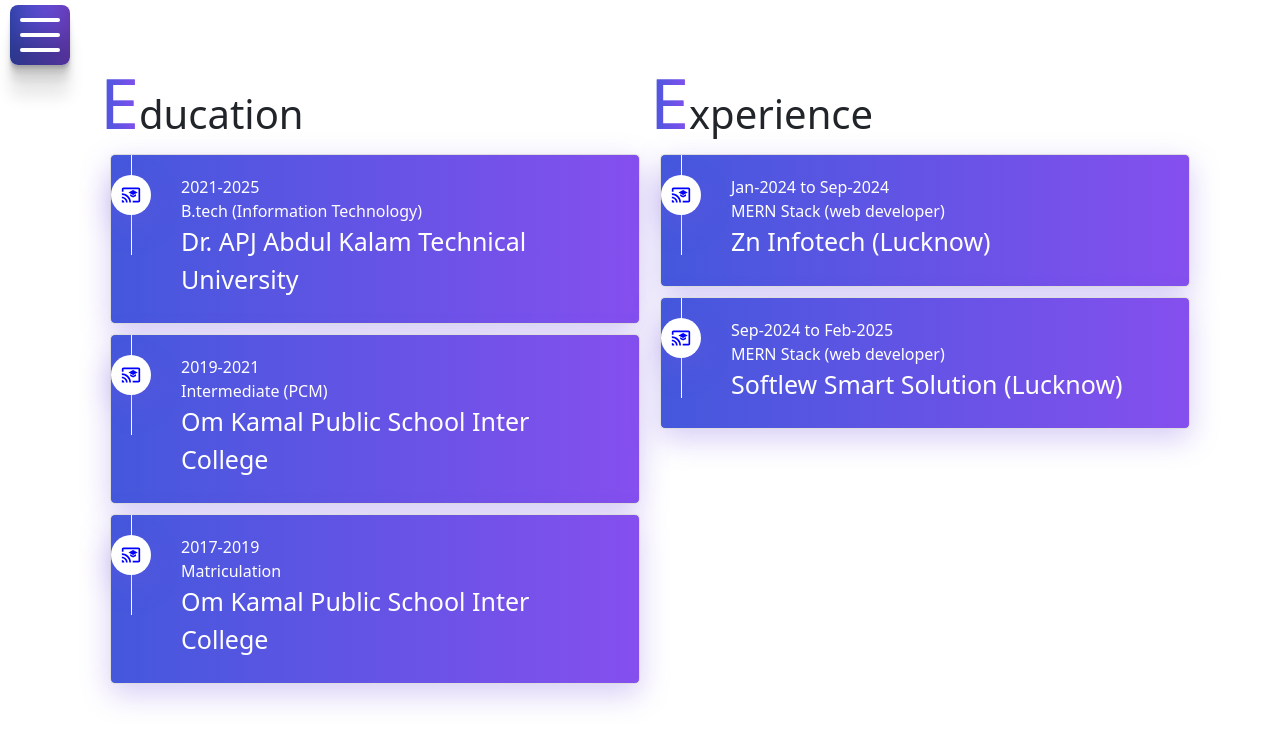
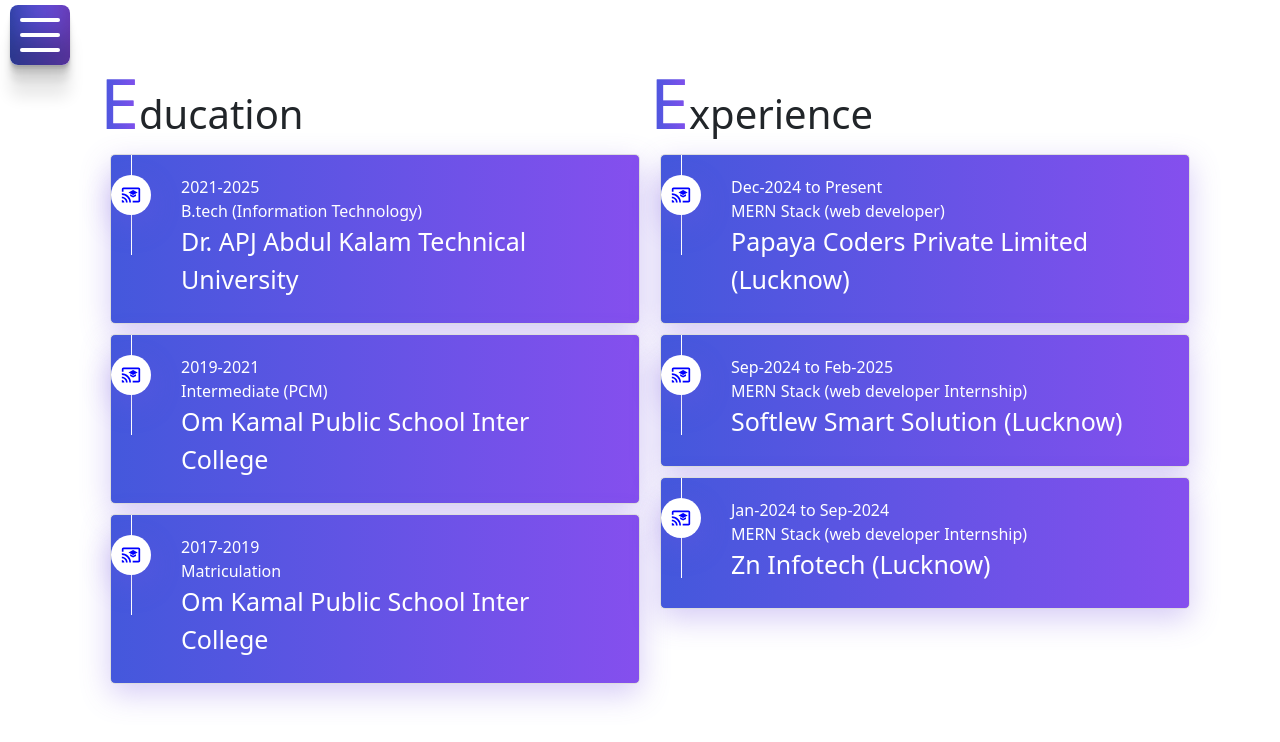
Before and after one commit to Vijay18110/myportfolio, a React (Vite) app: page /education in a window 1280 px wide. Shown: the top 742 px of the page. Built offline with nearby package versions, Linux system fonts and the light colour scheme.

Commit message:
update resume

```diff
--- a/src/pages/Education/index.jsx
+++ b/src/pages/Education/index.jsx
@@ -14,8 +14,9 @@ const About = () => {
                 </div>
                 <div className={styles.left}>
                     <h1> Experience</h1>
-                    <EducationCart num="4" trans="-400" year="Jan-2024 to Sep-2024" course="MERN Stack (web developer)" uname="Zn Infotech (Lucknow)" />
-                    <EducationCart num="5" trans="-400" year="Sep-2024 to Feb-2025" course="MERN Stack (web developer)" uname="Softlew smart solution (Lucknow)" />
+                    <EducationCart num="3" trans="-400" year="Dec-2024 to Present" course="MERN Stack (web developer)" uname="Papaya Coders Private Limited (Lucknow)" />
+                    <EducationCart num="5" trans="-400" year="Sep-2024 to Feb-2025" course="MERN Stack (web developer Internship)" uname="Softlew smart solution (Lucknow)" />
+                    <EducationCart num="4" trans="-400" year="Jan-2024 to Sep-2024" course="MERN Stack (web developer Internship)" uname="Zn Infotech (Lucknow)" />
                 </div>
             </div>
         </div >
--- a/src/pages/Home/index.jsx
+++ b/src/pages/Home/index.jsx
@@ -2,7 +2,7 @@ import React, { useContext, useState } from 'react'
 import styles from './index.module.css';
 import { GrDownload } from 'react-icons/gr';
 import { motion } from 'framer-motion'
-import resume from '../../assets/project/r6.pdf';
+import resume from '../../assets/r2updatedrecently.pdf';
 const Home = () => {
 
     const [text, setText] = useState("a Software Engineer".split(' '));
```
Also changed, not shown: 1 other file (tests, documents, lock files or other folders).
